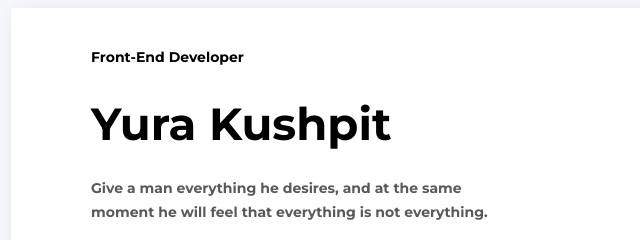
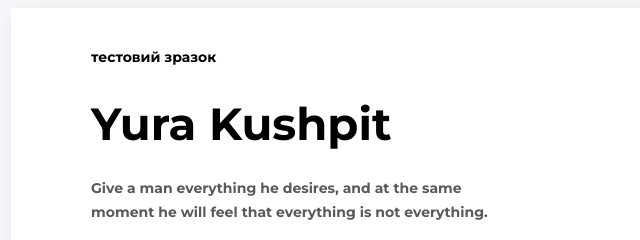
Before and after one commit to kushpit/resume, a plain HTML site: page index.html in a window 1280 px wide. Shown: the top 240 px of the page, 404-1044 px from the left. Drawn offline with Linux system fonts and the light colour scheme.

Commit message:
Update index.html

```diff
--- a/index.html
+++ b/index.html
@@ -21,7 +21,7 @@
         <!-- about user -->
         <div class="about">
 
-            <h2 class="about-position">Front-End Developer</h2>
+            <h2 class="about-position">тестовий зразок</h2>
 
             <h1 class="about-name">Yura Kushpit</h1>
 
```
